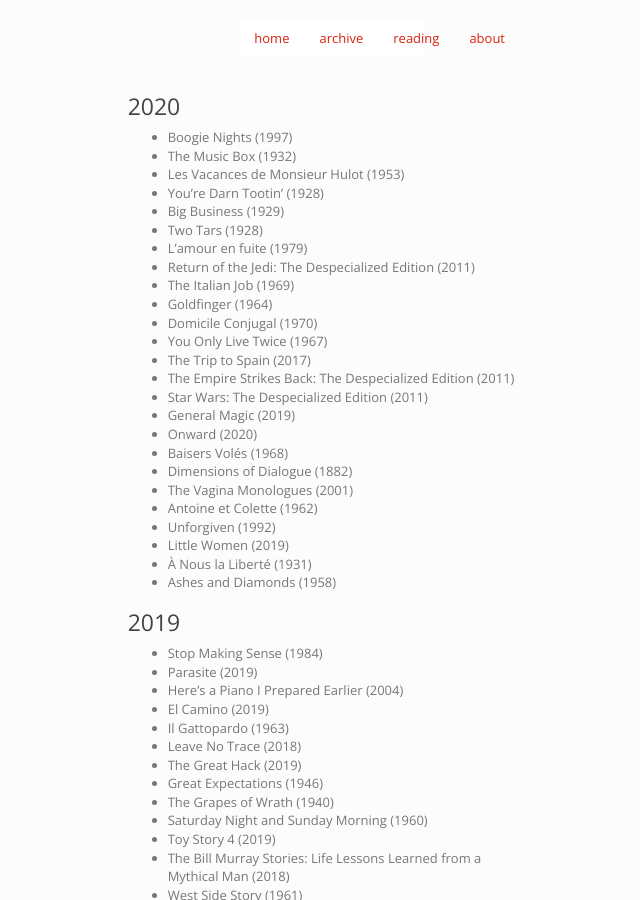
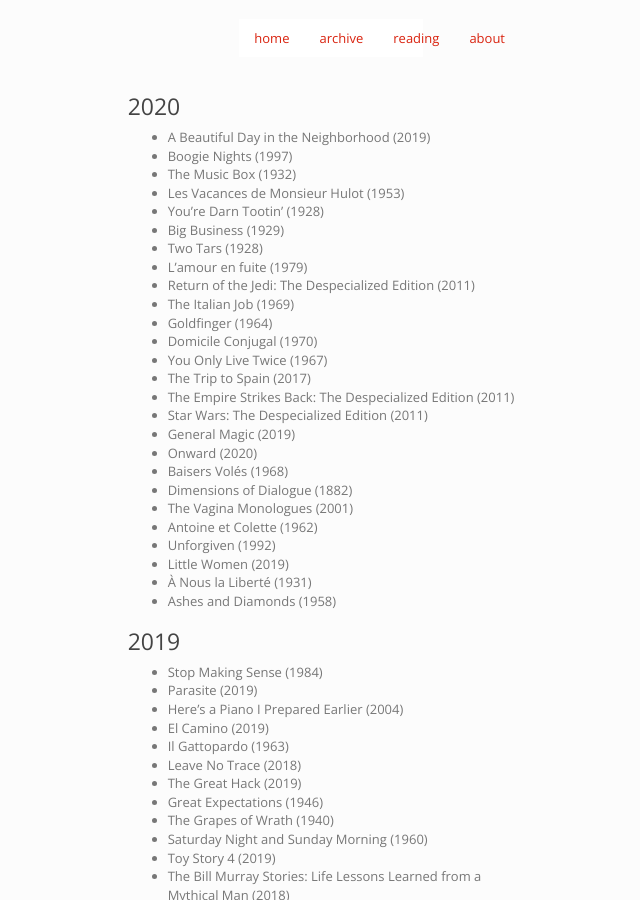
Before and after one commit to imtayadeway/imtayadeway.github.io, a Jekyll site: the page built from film/index.md, in a window 1280 px wide and 900 px high. Shown: the whole window, without its empty margins (309-949 px from the left). Built offline with Jekyll 4.4.1, drawn with Linux system fonts in a browser that asks for light colours.

Commit message:
mr rogers

```diff
--- a/film/index.md
+++ b/film/index.md
@@ -5,6 +5,7 @@
 
 ### 2020
 
+- A Beautiful Day in the Neighborhood (2019)
 - Boogie Nights (1997)
 - The Music Box (1932)
 - Les Vacances de Monsieur Hulot (1953)
```
